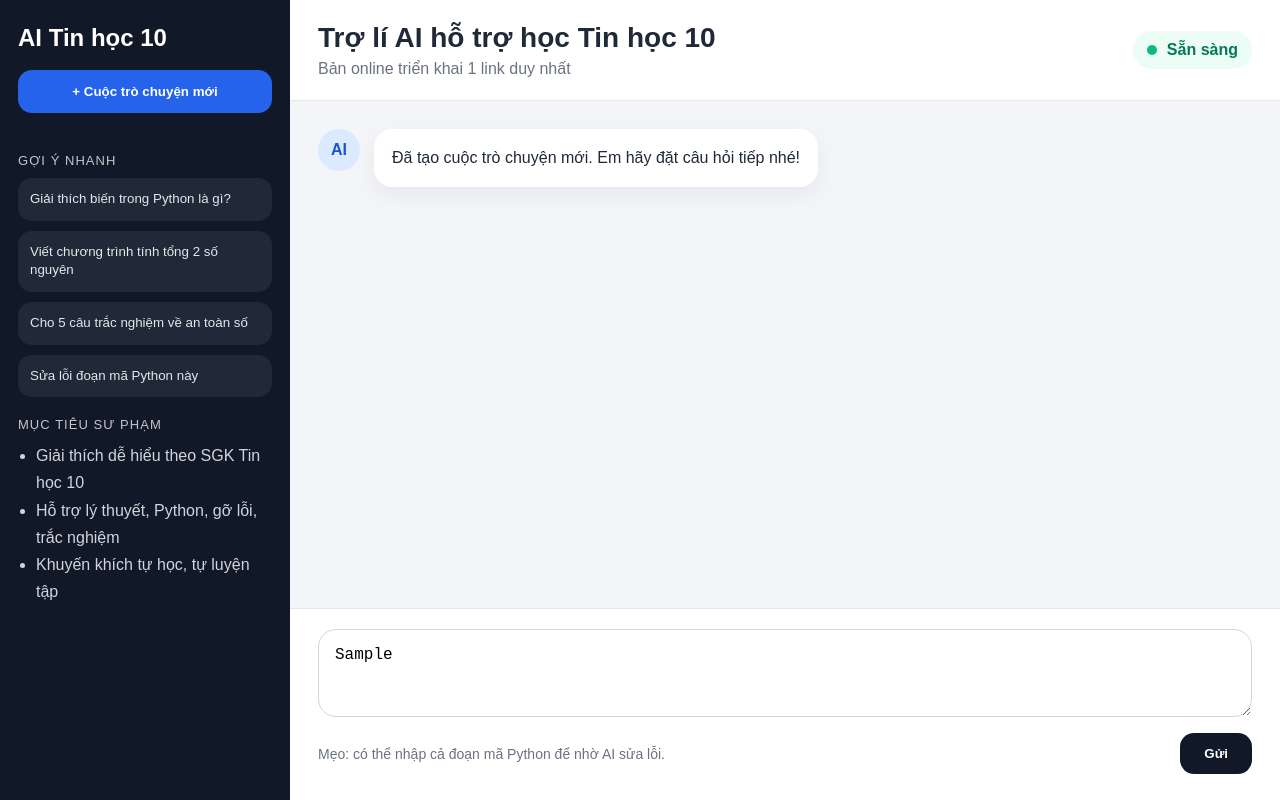
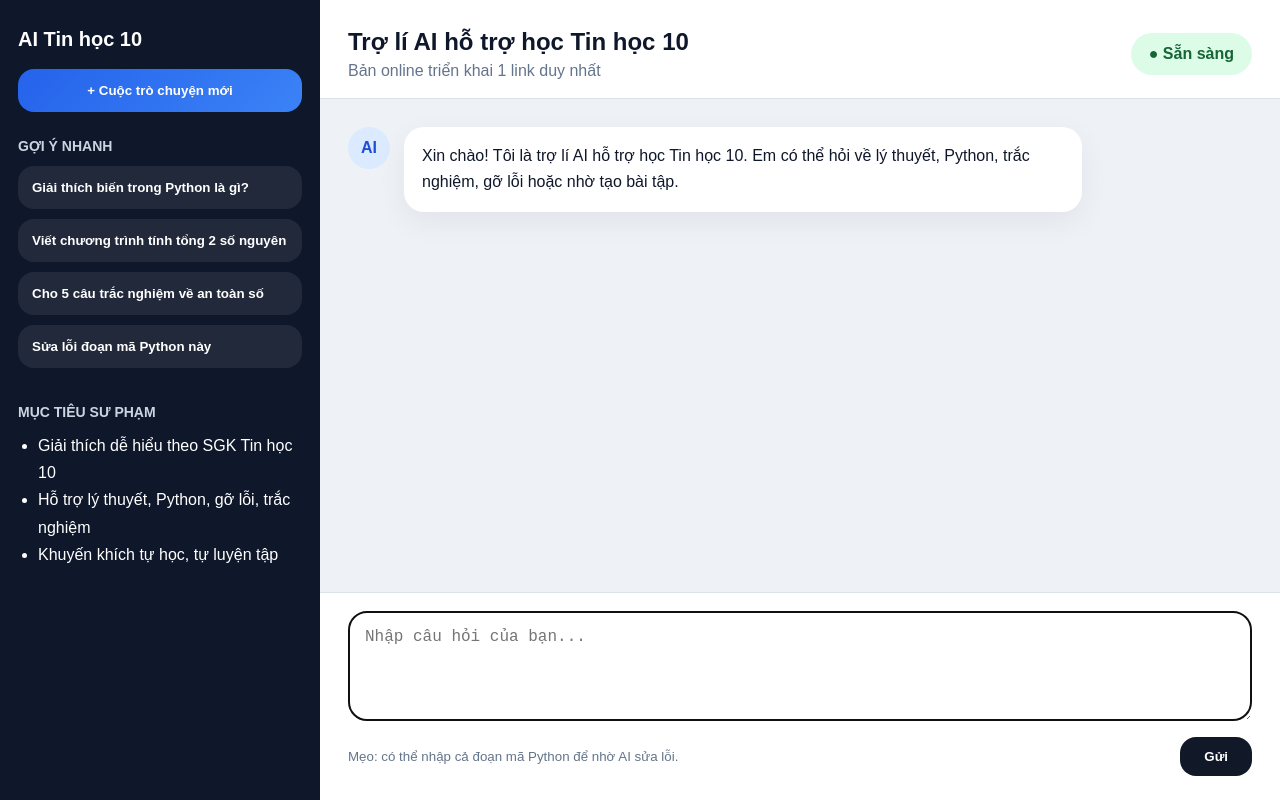
Before and after one commit to hathuan83-ui/chatbot_tinhoc, a website: page index.html in a window 1280 px wide. Both pictures are taken after typing "Sample" into the empty fields and a click on the button "+ Cuộc trò chuyện mới". Drawn offline with Linux system fonts and the light colour scheme.

Commit message:
Add files via upload

```diff
--- a/index.html
+++ b/index.html
@@ -3,54 +3,63 @@
 <head>
   <meta charset="UTF-8" />
   <meta name="viewport" content="width=device-width, initial-scale=1.0" />
-  <title>Trợ lí AI Tin học 10</title>
-  <link rel="stylesheet" href="styles.css" />
+  <title>Trợ lí AI hỗ trợ học Tin học 10</title>
+  <link rel="stylesheet" href="style.css" />
 </head>
 <body>
   <div class="app">
     <aside class="sidebar">
-      <div class="brand">AI Tin học 10</div>
-      <button id="newChatBtn" class="primary-btn">+ Cuộc trò chuyện mới</button>
-      <div class="menu-title">Gợi ý nhanh</div>
-      <div class="quick-list">
-        <button class="quick-item">Giải thích biến trong Python là gì?</button>
-        <button class="quick-item">Viết chương trình tính tổng 2 số nguyên</button>
-        <button class="quick-item">Cho 5 câu trắc nghiệm về an toàn số</button>
-        <button class="quick-item">Sửa lỗi đoạn mã Python này</button>
+      <div>
+        <h1>AI Tin học 10</h1>
+        <button id="newChatBtn" class="primary-btn">+ Cuộc trò chuyện mới</button>
       </div>
-      <div class="menu-title">Mục tiêu sư phạm</div>
-      <ul class="goal-list">
-        <li>Giải thích dễ hiểu theo SGK Tin học 10</li>
-        <li>Hỗ trợ lý thuyết, Python, gỡ lỗi, trắc nghiệm</li>
-        <li>Khuyến khích tự học, tự luyện tập</li>
-      </ul>
+
+      <div class="section">
+        <h2>Gợi ý nhanh</h2>
+        <button class="suggestion">Giải thích biến trong Python là gì?</button>
+        <button class="suggestion">Viết chương trình tính tổng 2 số nguyên</button>
+        <button class="suggestion">Cho 5 câu trắc nghiệm về an toàn số</button>
+        <button class="suggestion">Sửa lỗi đoạn mã Python này</button>
+      </div>
+
+      <div class="section">
+        <h2>Mục tiêu sư phạm</h2>
+        <ul>
+          <li>Giải thích dễ hiểu theo SGK Tin học 10</li>
+          <li>Hỗ trợ lý thuyết, Python, gỡ lỗi, trắc nghiệm</li>
+          <li>Khuyến khích tự học, tự luyện tập</li>
+        </ul>
+      </div>
     </aside>
 
     <main class="main">
       <header class="topbar">
         <div>
-          <h1>Trợ lí AI hỗ trợ học Tin học 10</h1>
+          <h2>Trợ lí AI hỗ trợ học Tin học 10</h2>
           <p>Bản online triển khai 1 link duy nhất</p>
         </div>
-        <div class="status"><span class="dot"></span> Sẵn sàng</div>
+        <div id="statusBadge" class="status ok">● Sẵn sàng</div>
       </header>
 
-      <section id="chatWindow" class="chat-window">
-        <div class="message assistant">
+      <section id="chatBox" class="chat-box">
+        <div class="message ai">
           <div class="avatar">AI</div>
-          <div class="bubble">Xin chào! Tôi là trợ lí AI hỗ trợ học Tin học 10. Em có thể hỏi về lý thuyết, Python, trắc nghiệm, gỡ lỗi hoặc nhờ tạo bài tập.</div>
+          <div class="bubble">
+            Xin chào! Tôi là trợ lí AI hỗ trợ học Tin học 10. Em có thể hỏi về lý thuyết, Python, trắc nghiệm, gỡ lỗi hoặc nhờ tạo bài tập.
+          </div>
         </div>
       </section>
 
-      <section class="composer">
-        <textarea id="promptInput" rows="3" placeholder="Nhập câu hỏi của bạn..."></textarea>
-        <div class="composer-actions">
-          <span class="hint">Mẹo: có thể nhập cả đoạn mã Python để nhờ AI sửa lỗi.</span>
-          <button id="sendBtn" class="send-btn">Gửi</button>
+      <form id="chatForm" class="composer">
+        <textarea id="userInput" placeholder="Nhập câu hỏi của bạn..." rows="3"></textarea>
+        <div class="composer-row">
+          <small>Mẹo: có thể nhập cả đoạn mã Python để nhờ AI sửa lỗi.</small>
+          <button type="submit" id="sendBtn">Gửi</button>
         </div>
-      </section>
+      </form>
     </main>
   </div>
-  <script src="app.js"></script>
+
+  <script src="script.js"></script>
 </body>
 </html>
--- /dev/null
+++ b/script.js
@@ -0,0 +1,92 @@
+const chatBox = document.getElementById("chatBox");
+const chatForm = document.getElementById("chatForm");
+const userInput = document.getElementById("userInput");
+const sendBtn = document.getElementById("sendBtn");
+const newChatBtn = document.getElementById("newChatBtn");
+const statusBadge = document.getElementById("statusBadge");
+const suggestions = document.querySelectorAll(".suggestion");
+
+function addMessage(role, content) {
+  const wrapper = document.createElement("div");
+  wrapper.className = `message ${role}`;
+
+  const avatar = document.createElement("div");
+  avatar.className = "avatar";
+  avatar.textContent = role === "ai" ? "AI" : "Bạn";
+
+  const bubble = document.createElement("div");
+  bubble.className = "bubble";
+  bubble.textContent = content;
+
+  wrapper.appendChild(avatar);
+  wrapper.appendChild(bubble);
+  chatBox.appendChild(wrapper);
+  chatBox.scrollTop = chatBox.scrollHeight;
+
+  return bubble;
+}
+
+function setStatus(ok, text) {
+  statusBadge.className = `status ${ok ? "ok" : "warn"}`;
+  statusBadge.textContent = text;
+}
+
+async function sendMessage(message) {
+  addMessage("user", message);
+  userInput.value = "";
+  sendBtn.disabled = true;
+  setStatus(true, "● Đang trả lời");
+
+  const typingBubble = addMessage("ai", "Đang suy nghĩ...");
+  typingBubble.classList.add("typing");
+
+  try {
+    const response = await fetch("/chat", {
+      method: "POST",
+      headers: { "Content-Type": "application/json" },
+      body: JSON.stringify({ message })
+    });
+
+    const data = await response.json();
+    typingBubble.classList.remove("typing");
+    typingBubble.textContent = data.reply || "Không có phản hồi từ AI.";
+
+    if (!response.ok) {
+      setStatus(false, "● Kiểm tra cấu hình");
+    } else {
+      setStatus(true, "● Sẵn sàng");
+    }
+  } catch (error) {
+    typingBubble.classList.remove("typing");
+    typingBubble.textContent = "Chưa kết nối được máy chủ AI. Hãy kiểm tra Render và API key.";
+    setStatus(false, "● Mất kết nối");
+  } finally {
+    sendBtn.disabled = false;
+    userInput.focus();
+  }
+}
+
+chatForm.addEventListener("submit", async (event) => {
+  event.preventDefault();
+  const message = userInput.value.trim();
+  if (!message) return;
+  await sendMessage(message);
+});
+
+suggestions.forEach((button) => {
+  button.addEventListener("click", async () => {
+    await sendMessage(button.textContent.trim());
+  });
+});
+
+newChatBtn.addEventListener("click", () => {
+  chatBox.innerHTML = `
+    <div class="message ai">
+      <div class="avatar">AI</div>
+      <div class="bubble">Xin chào! Tôi là trợ lí AI hỗ trợ học Tin học 10. Em có thể hỏi về lý thuyết, Python, trắc nghiệm, gỡ lỗi hoặc nhờ tạo bài tập.</div>
+    </div>
+  `;
+  setStatus(true, "● Sẵn sàng");
+  userInput.value = "";
+  userInput.focus();
+});
--- /dev/null
+++ b/style.css
@@ -0,0 +1,216 @@
+* {
+  box-sizing: border-box;
+}
+
+body {
+  margin: 0;
+  font-family: Arial, Helvetica, sans-serif;
+  background: #eef2f7;
+  color: #0f172a;
+}
+
+.app {
+  display: flex;
+  min-height: 100vh;
+}
+
+.sidebar {
+  width: 320px;
+  background: #0f172a;
+  color: #fff;
+  padding: 28px 18px;
+  display: flex;
+  flex-direction: column;
+  gap: 26px;
+}
+
+.sidebar h1 {
+  font-size: 20px;
+  margin: 0 0 18px;
+}
+
+.primary-btn,
+.suggestion,
+#sendBtn {
+  border: none;
+  border-radius: 16px;
+  cursor: pointer;
+  font-weight: 700;
+}
+
+.primary-btn {
+  width: 100%;
+  padding: 14px;
+  background: linear-gradient(135deg, #2563eb, #3b82f6);
+  color: white;
+}
+
+.section h2 {
+  margin: 0 0 12px;
+  font-size: 14px;
+  text-transform: uppercase;
+  color: #cbd5e1;
+}
+
+.suggestion {
+  width: 100%;
+  text-align: left;
+  margin-bottom: 10px;
+  padding: 14px;
+  background: rgba(255,255,255,0.08);
+  color: white;
+}
+
+.section ul {
+  margin: 0;
+  padding-left: 20px;
+  line-height: 1.7;
+}
+
+.main {
+  flex: 1;
+  display: flex;
+  flex-direction: column;
+}
+
+.topbar {
+  display: flex;
+  justify-content: space-between;
+  align-items: center;
+  padding: 28px 28px 18px;
+  background: white;
+  border-bottom: 1px solid #dbe2ea;
+}
+
+.topbar h2 {
+  margin: 0 0 6px;
+  font-size: 24px;
+}
+
+.topbar p {
+  margin: 0;
+  color: #64748b;
+}
+
+.status {
+  padding: 12px 18px;
+  border-radius: 999px;
+  font-weight: 700;
+}
+
+.status.ok {
+  background: #dcfce7;
+  color: #166534;
+}
+
+.status.warn {
+  background: #fee2e2;
+  color: #b91c1c;
+}
+
+.chat-box {
+  flex: 1;
+  padding: 28px;
+  overflow-y: auto;
+}
+
+.message {
+  display: flex;
+  gap: 14px;
+  margin-bottom: 18px;
+  align-items: flex-start;
+}
+
+.message.user {
+  flex-direction: row-reverse;
+}
+
+.avatar {
+  min-width: 42px;
+  height: 42px;
+  border-radius: 50%;
+  display: grid;
+  place-items: center;
+  font-weight: 700;
+  background: #dbeafe;
+  color: #1d4ed8;
+}
+
+.message.user .avatar {
+  background: #e2e8f0;
+  color: #0f172a;
+}
+
+.bubble {
+  max-width: 75%;
+  background: white;
+  border-radius: 20px;
+  padding: 16px 18px;
+  line-height: 1.65;
+  box-shadow: 0 10px 30px rgba(15, 23, 42, 0.06);
+  white-space: pre-wrap;
+}
+
+.message.user .bubble {
+  background: #2563eb;
+  color: white;
+}
+
+.composer {
+  background: white;
+  border-top: 1px solid #dbe2ea;
+  padding: 18px 28px 24px;
+}
+
+#userInput {
+  width: 100%;
+  resize: vertical;
+  min-height: 110px;
+  border-radius: 18px;
+  border: 1px solid #cbd5e1;
+  padding: 16px;
+  font-size: 16px;
+}
+
+.composer-row {
+  display: flex;
+  justify-content: space-between;
+  align-items: center;
+  margin-top: 12px;
+  gap: 16px;
+}
+
+.composer-row small {
+  color: #64748b;
+}
+
+#sendBtn {
+  background: #111827;
+  color: white;
+  padding: 12px 24px;
+}
+
+.typing {
+  font-style: italic;
+  color: #475569;
+}
+
+@media (max-width: 900px) {
+  .app {
+    flex-direction: column;
+  }
+
+  .sidebar {
+    width: 100%;
+  }
+
+  .bubble {
+    max-width: 90%;
+  }
+
+  .topbar {
+    gap: 16px;
+    flex-direction: column;
+    align-items: flex-start;
+  }
+}
```
Also changed, not shown: package.json (+5 -2 lines), server.js (+54 -15 lines), README.md (added), 1 other file.
